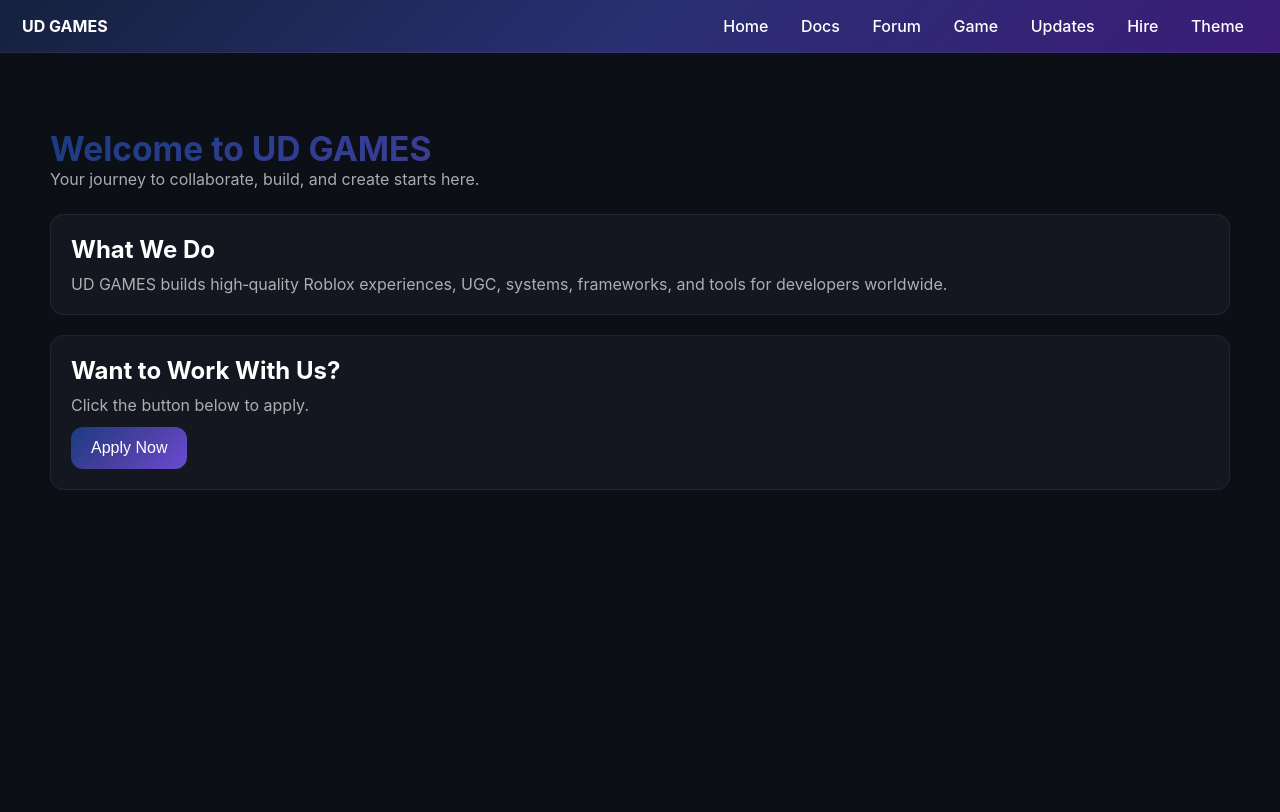
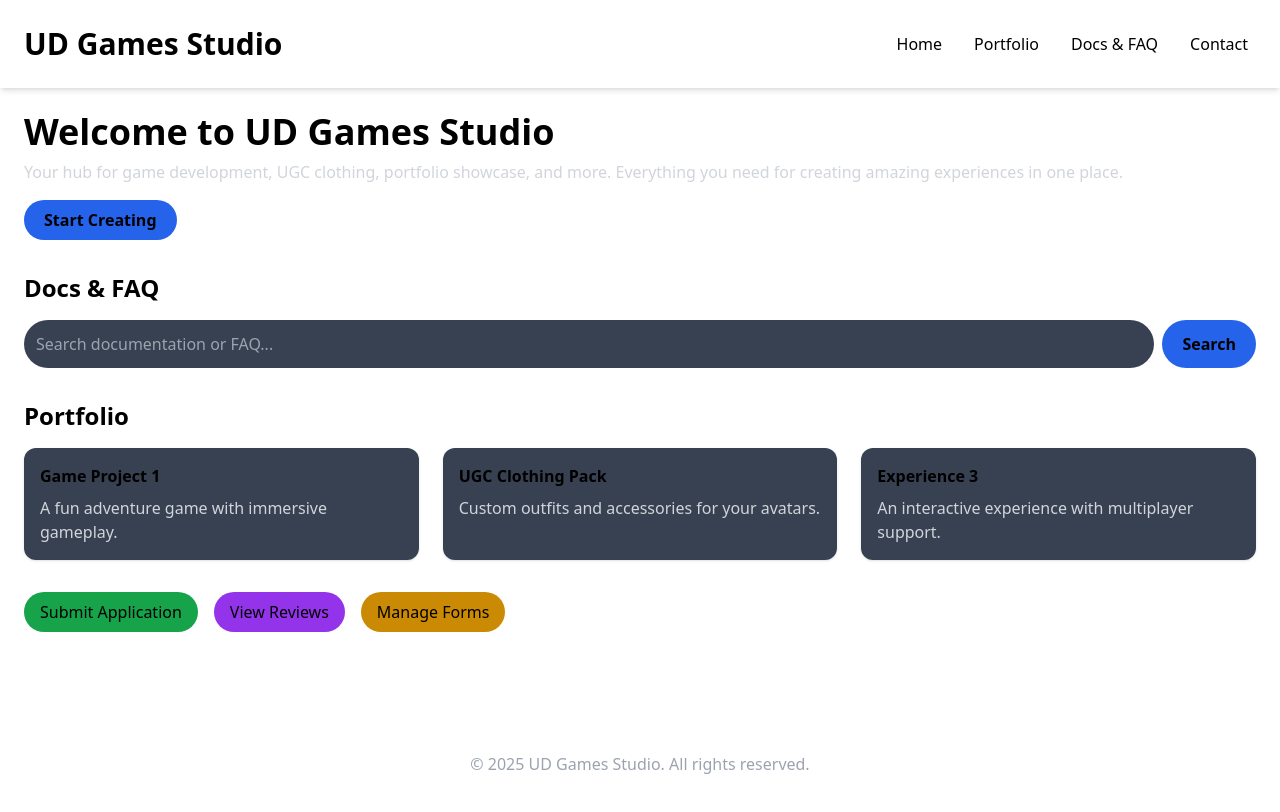
Before and after one commit to BloxGlobe/UD-GAMES, a plain HTML site: page index.html in a window 1280 px wide. Drawn offline with nearby package versions, Linux system fonts and the light colour scheme.

Commit message:
test changes

```diff
--- a/index.html
+++ b/index.html
@@ -1,32 +1,94 @@
 <!DOCTYPE html>
 <html lang="en">
 <head>
-  <meta charset="UTF-8" />
-  <title>UD GAMES — Studio</title>
-  <link rel="stylesheet" href="style.css" />
+  <meta charset="UTF-8">
+  <meta name="viewport" content="width=device-width, initial-scale=1.0">
+  <title>UD Games Studio</title>
+  <script src="https://cdn.tailwindcss.com"></script>
+  <style>
+    body {
+      @apply bg-gray-900 text-white font-sans;
+    }
+    .search-input:focus {
+      @apply outline-none ring-2 ring-blue-500;
+    }
+    .card {
+      @apply bg-gray-800 rounded-2xl shadow-lg p-6 transition hover:shadow-xl;
+    }
+    .nav-item:hover {
+      @apply bg-gray-700;
+    }
+    .active-tab {
+      @apply bg-blue-600;
+    }
+  </style>
 </head>
-<body>
+<body class="min-h-screen flex flex-col">
 
-  <!-- Navbar -->
-  <div class="navbar">
-    <strong>UD GAMES</strong>
-    <div>
-      <a href="#home">Home</a>
-      <a href="#docs">Docs</a>
-      <a href="#forum">Forum</a>
-      <a href="#game">Game</a>
-      <a href="#gameupdate">Updates</a>
-      <a href="#hire">Hire</a>
-      <a href="#toggle">Theme</a>
-    </div>
-  </div>
+  <!-- Header -->
+  <header class="flex justify-between items-center p-6 bg-gray-850 shadow-md">
+    <h1 class="text-3xl font-bold">UD Games Studio</h1>
+    <nav class="flex gap-4">
+      <a href="#" class="nav-item p-2 rounded">Home</a>
+      <a href="#" class="nav-item p-2 rounded">Portfolio</a>
+      <a href="#" class="nav-item p-2 rounded">Docs & FAQ</a>
+      <a href="#" class="nav-item p-2 rounded">Contact</a>
+    </nav>
+  </header>
 
-  <!-- Page Output -->
-  <div id="app"></div>
+  <!-- Main Content -->
+  <main class="flex-1 p-6 space-y-8">
 
-  <!-- Components & Router -->
-  <script src="src/components/searchbar.js"></script>
-  <script src="src/router.js"></script>
+    <!-- Welcome Section -->
+    <section class="card">
+      <h2 class="text-4xl font-bold mb-2">Welcome to UD Games Studio</h2>
+      <p class="text-gray-300 mb-4">
+        Your hub for game development, UGC clothing, portfolio showcase, and more. Everything you need for creating amazing experiences in one place.
+      </p>
+      <button class="bg-blue-600 hover:bg-blue-700 px-5 py-2 rounded-full font-semibold transition">Start Creating</button>
+    </section>
+
+    <!-- Modern Search Bar -->
+    <section class="card">
+      <h3 class="text-2xl font-bold mb-4">Docs & FAQ</h3>
+      <div class="flex gap-2">
+        <input type="text" placeholder="Search documentation or FAQ..." class="search-input flex-1 p-3 rounded-full bg-gray-700 placeholder-gray-400">
+        <button class="bg-blue-600 hover:bg-blue-700 px-5 py-3 rounded-full font-semibold transition">Search</button>
+      </div>
+    </section>
+
+    <!-- Portfolio Section -->
+    <section class="card">
+      <h3 class="text-2xl font-bold mb-4">Portfolio</h3>
+      <div class="grid grid-cols-1 sm:grid-cols-2 md:grid-cols-3 gap-6">
+        <div class="bg-gray-700 rounded-xl p-4 shadow hover:shadow-xl transition">
+          <h4 class="font-semibold mb-2">Game Project 1</h4>
+          <p class="text-gray-300">A fun adventure game with immersive gameplay.</p>
+        </div>
+        <div class="bg-gray-700 rounded-xl p-4 shadow hover:shadow-xl transition">
+          <h4 class="font-semibold mb-2">UGC Clothing Pack</h4>
+          <p class="text-gray-300">Custom outfits and accessories for your avatars.</p>
+        </div>
+        <div class="bg-gray-700 rounded-xl p-4 shadow hover:shadow-xl transition">
+          <h4 class="font-semibold mb-2">Experience 3</h4>
+          <p class="text-gray-300">An interactive experience with multiplayer support.</p>
+        </div>
+      </div>
+    </section>
+
+    <!-- Quick Links / Buttons -->
+    <section class="card flex gap-4 flex-wrap">
+      <button class="bg-green-600 hover:bg-green-700 px-4 py-2 rounded-full transition">Submit Application</button>
+      <button class="bg-purple-600 hover:bg-purple-700 px-4 py-2 rounded-full transition">View Reviews</button>
+      <button class="bg-yellow-600 hover:bg-yellow-700 px-4 py-2 rounded-full transition">Manage Forms</button>
+    </section>
+
+  </main>
+
+  <!-- Footer -->
+  <footer class="bg-gray-850 p-6 text-center text-gray-400">
+    © 2025 UD Games Studio. All rights reserved.
+  </footer>
 
 </body>
 </html>
```
